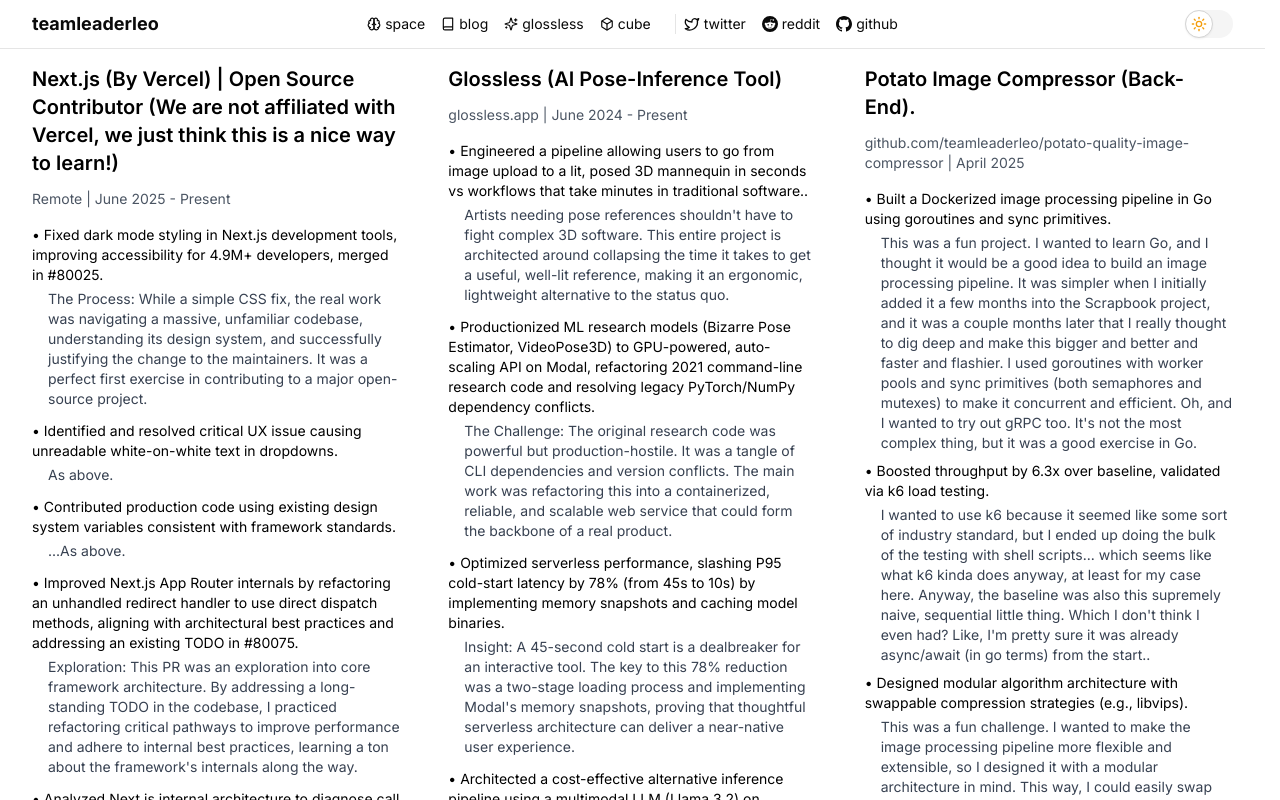
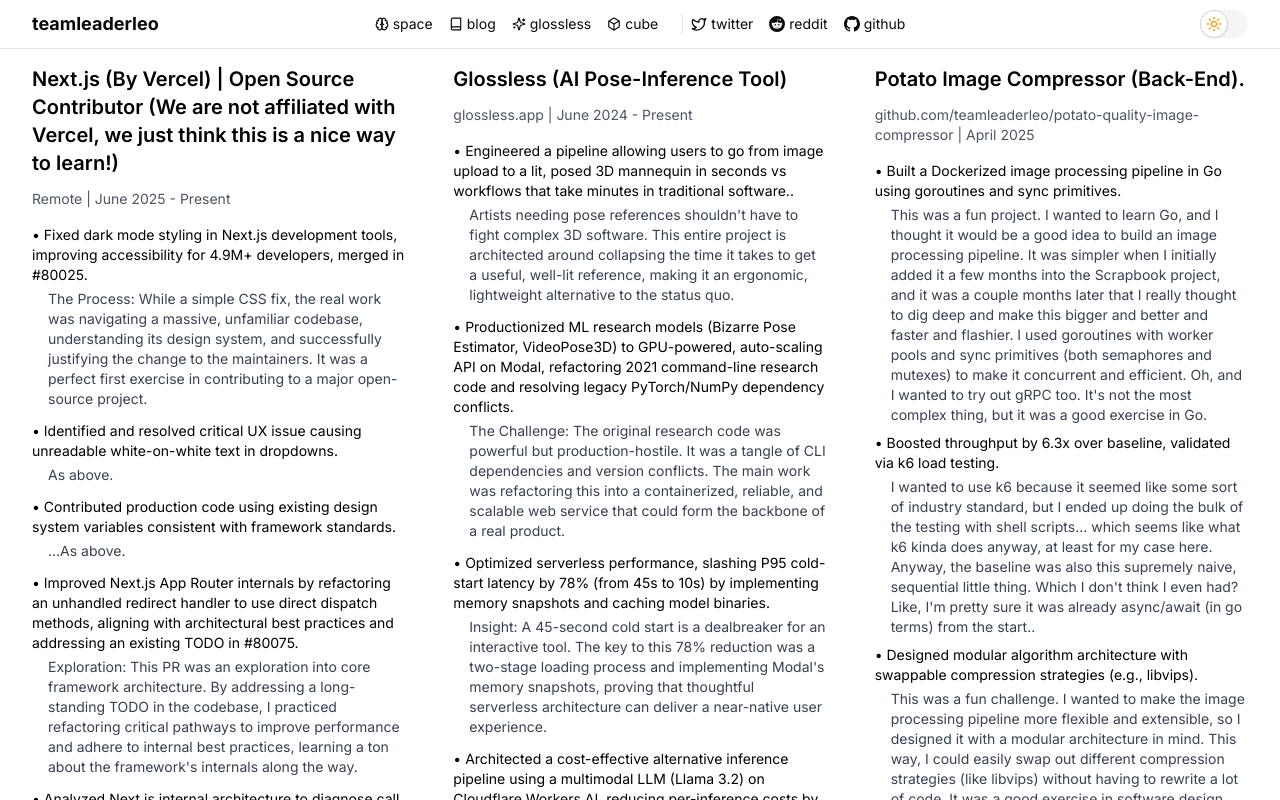
Before and after one commit to teamleaderleo/scrapbook, a Next.js app: page / in a window 1280 px wide. Shown: the top 800 px of the page. Built offline with nearby package versions, Linux system fonts and the light colour scheme; a web font is replaced by a local one.

Commit message:
remove the scroll thing idk maybe we should just fix the rest of the appearance
it's not playing well with the radix thing

```diff
--- a/app/globals.css
+++ b/app/globals.css
@@ -2,10 +2,7 @@
 @tailwind components;
 @tailwind utilities;
 
-html {
-  overflow-x: hidden;
-  scrollbar-gutter: stable;
-}
+
 
 @layer base {
   :root {
```
